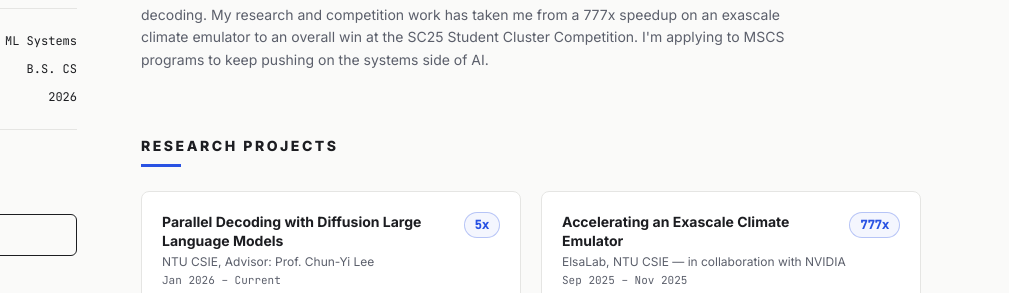
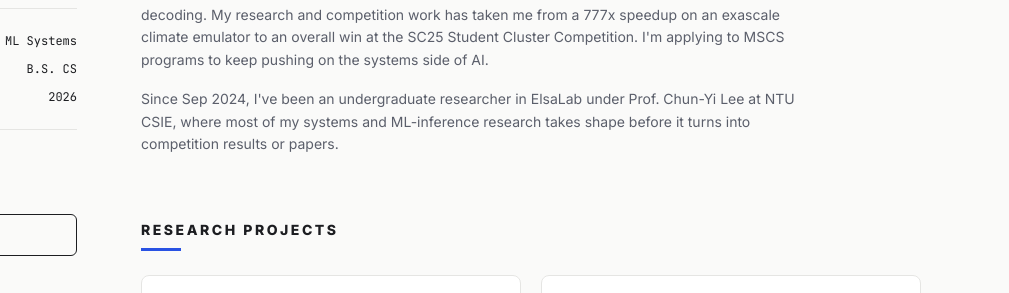
Before and after one commit to pango0/pango0.github.io, an Astro site: page / in a window 1280 px wide. Shown: the part 397-690 px from the top of the page, 271-1280 px from the left. Built offline with nearby package versions, Linux system fonts and the light colour scheme; Astro itself is replaced by a stand-in of ours.

Commit message:
Reorder ElsaLab experience entry, mention advisor in About
- Move Undergraduate Researcher (ElsaLab) to directly after Quanta
- Add a sentence in About naming Prof. Chun-Yi Lee as undergrad advisor

```diff
--- a/src/components/About.astro
+++ b/src/components/About.astro
@@ -11,4 +11,9 @@ import SectionHeading from './SectionHeading.astro';
     on an exascale climate emulator to an overall win at the SC25 Student Cluster Competition. I'm
     applying to MSCS programs to keep pushing on the systems side of AI.
   </p>
+  <p class="mt-4 max-w-2xl text-sm leading-relaxed text-muted">
+    Since Sep 2024, I've been an undergraduate researcher in ElsaLab under Prof. Chun-Yi Lee at
+    NTU CSIE, where most of my systems and ML-inference research takes shape before it turns into
+    competition results or papers.
+  </p>
 </section>
--- a/src/data/experience.ts
+++ b/src/data/experience.ts
@@ -8,21 +8,21 @@ export interface Experience {
 
 export const experience: Experience[] = [
   {
+    role: 'Cloud Application Researcher',
+    org: 'Quanta Cloud Technology (Fortune Global 500)',
+    location: 'Taoyuan, Taiwan',
+    period: 'Jul 2024 – Aug 2024',
+    bullets: [
+      'Developed and simulated vision-language-action (VLA) models like GR00T for humanoid robot control in cloud-based simulation environments (Isaac Sim).',
+    ],
+  },
+  {
     role: 'Undergraduate Researcher',
     org: 'ElsaLab, NTU CSIE — Advisor: Prof. Chun-Yi Lee',
     location: 'Taipei, Taiwan',
     period: 'Sep 2024 – Present',
     bullets: [
       'Conduct systems and ML research spanning LLM inference acceleration, distributed training, and GPU/HPC performance optimization.',
-    ],
-  },
-  {
-    role: 'Cloud Application Researcher',
-    org: 'Quanta Cloud Technology (Fortune Global 500)',
-    location: 'Taoyuan, Taiwan',
-    period: 'Jul 2024 – Aug 2024',
-    bullets: [
-      'Developed and simulated vision-language-action (VLA) models like GR00T for humanoid robot control in cloud-based simulation environments (Isaac Sim).',
     ],
   },
   {
```
